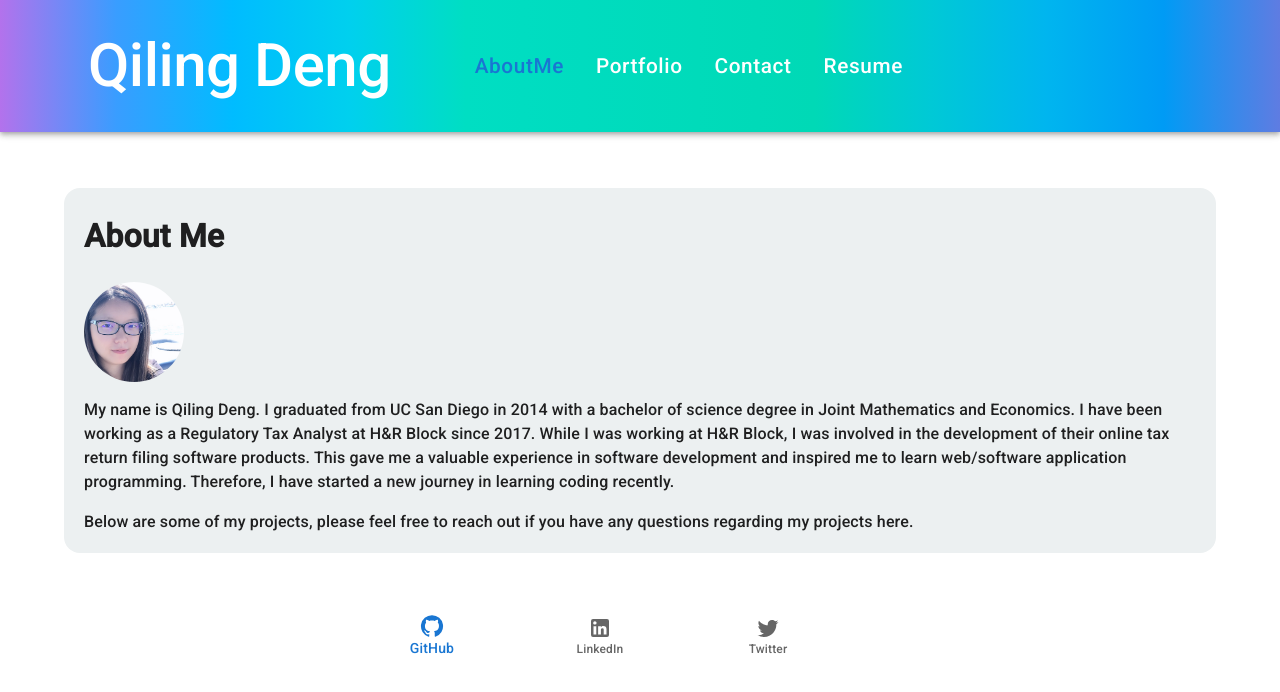
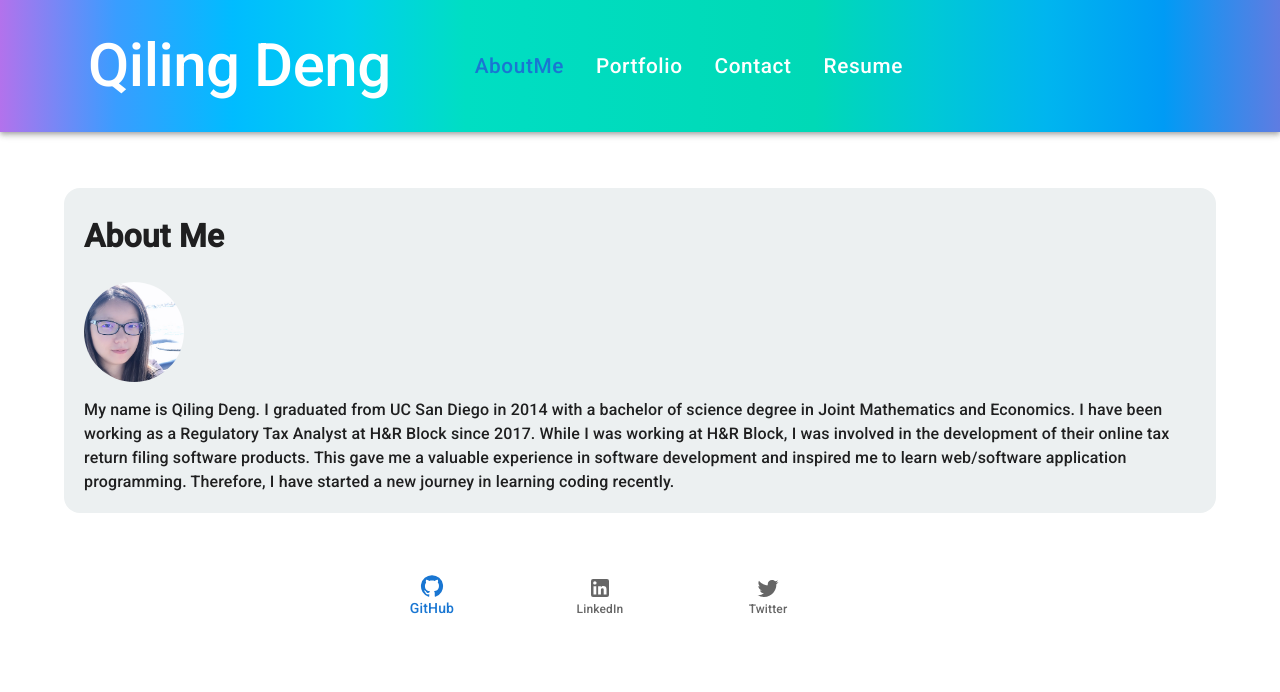
Before and after one commit to qd9069/react_my_portfolio, a React (Create React App) app: page / in a window 1280 px wide. Shown: the top 692 px of the page. Built offline with nearby package versions, Linux system fonts and the light colour scheme.

Commit message:
Modified AboutMe content

```diff
--- a/src/components/pages/AboutMe.js
+++ b/src/components/pages/AboutMe.js
@@ -32,10 +32,6 @@ export default function AboutMe() {
               Therefore, I have started a new journey in learning coding
               recently.
             </p>
-            <p>
-              Below are some of my projects, please feel free to reach out if
-              you have any questions regarding my projects here.
-            </p>
           </div>
         </Box>
       </Container>
```
